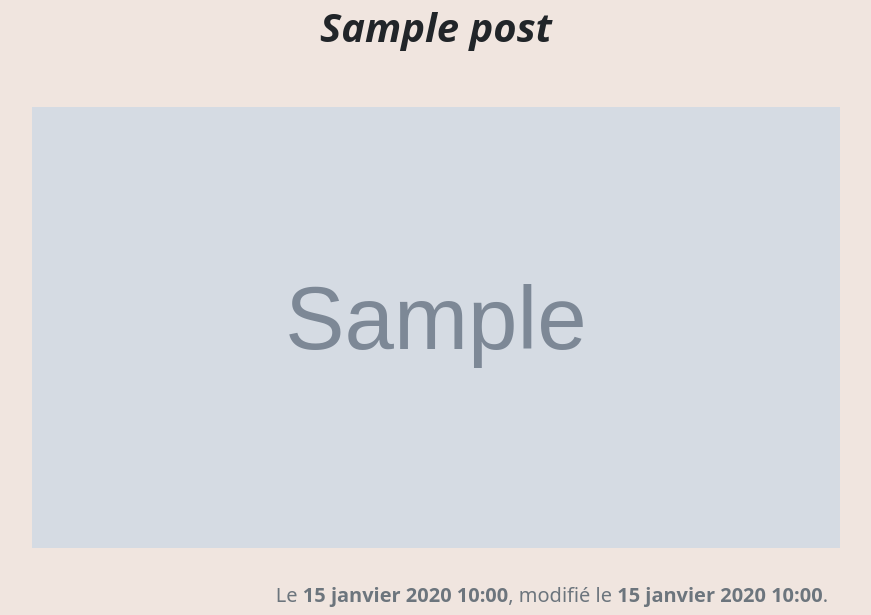
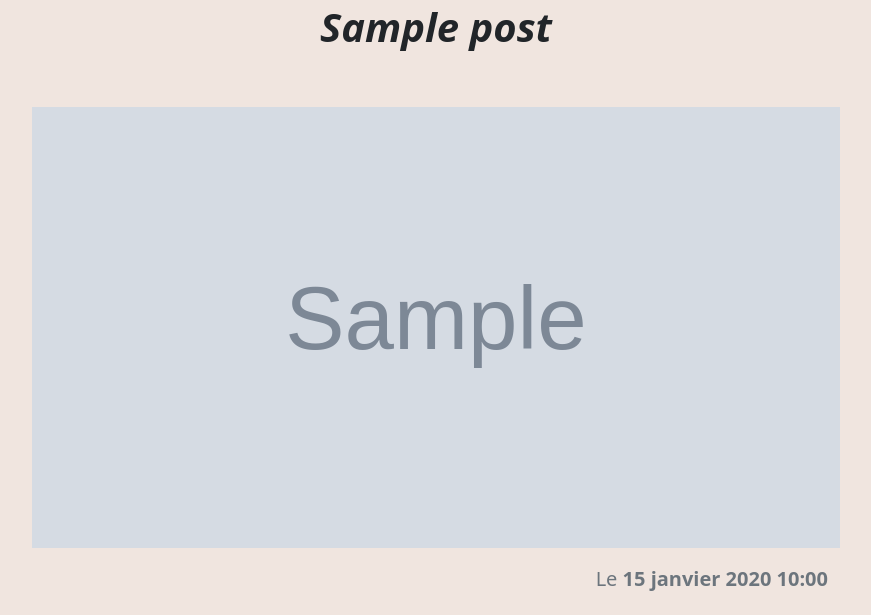
Before and after one commit to Elowarp/portfolio, a Django app: a page that uses templates/blog/read.html in a window 1280 px wide. Shown: the part 53-668 px from the top of the page, without its empty margins (204-1075 px from the left). Run offline with Django 4.2, Linux system fonts and the light colour scheme; tables that the repository leaves empty hold one stand-in row (values such as "Sample post"); grey boxes marked "Sample" are stand-in pictures; some libraries are stand-ins or nearby versions.

Commit message:
Edit position date

```diff
--- a/templates/blog/read.html
+++ b/templates/blog/read.html
@@ -71,13 +71,12 @@
             </div>
         </div>
         {% endif %}
+        <div id="meta" class="row mt-3 text-end">
+            <span class="text-muted">Le <span class="fw-bold">{{article.last_modified_date}}</span>
+        </div>
         <div id="content" class="row mt-3">{{ article.text | url_media:article.slug_name }}</div>
 
         <div class="position-relative bottom-0">
-            <div id="meta" class="row mt-3 text-end">
-                <span class="text-muted">Le <span class="fw-bold">{{article.pub_date}}</span>,
-                    modifié le <span class="fw-bold">{{article.last_modified_date}}</span>.</span>
-            </div>
             <div class="row mt-2">
                 <a href="{%url 'blog'%}" class="text-center arrow-after">Retour</a>
             </div>
```
